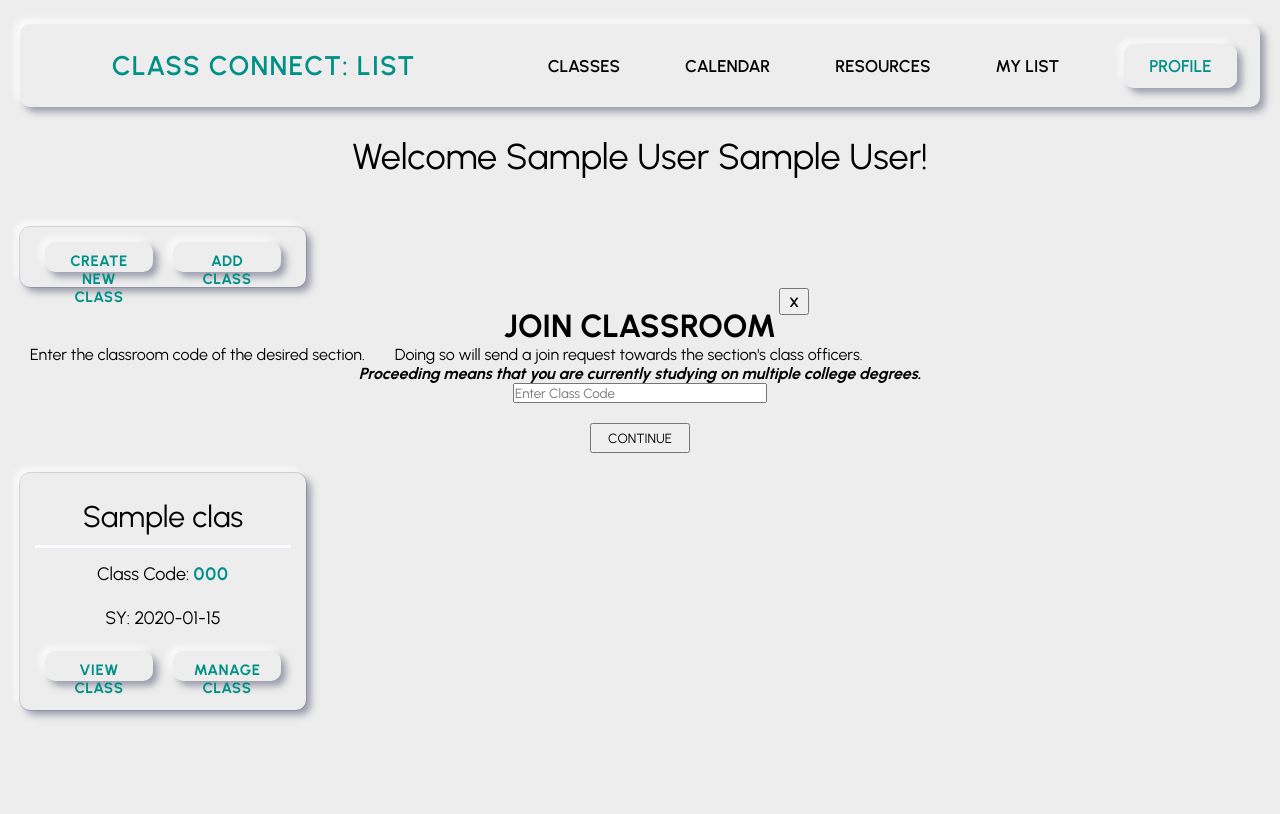
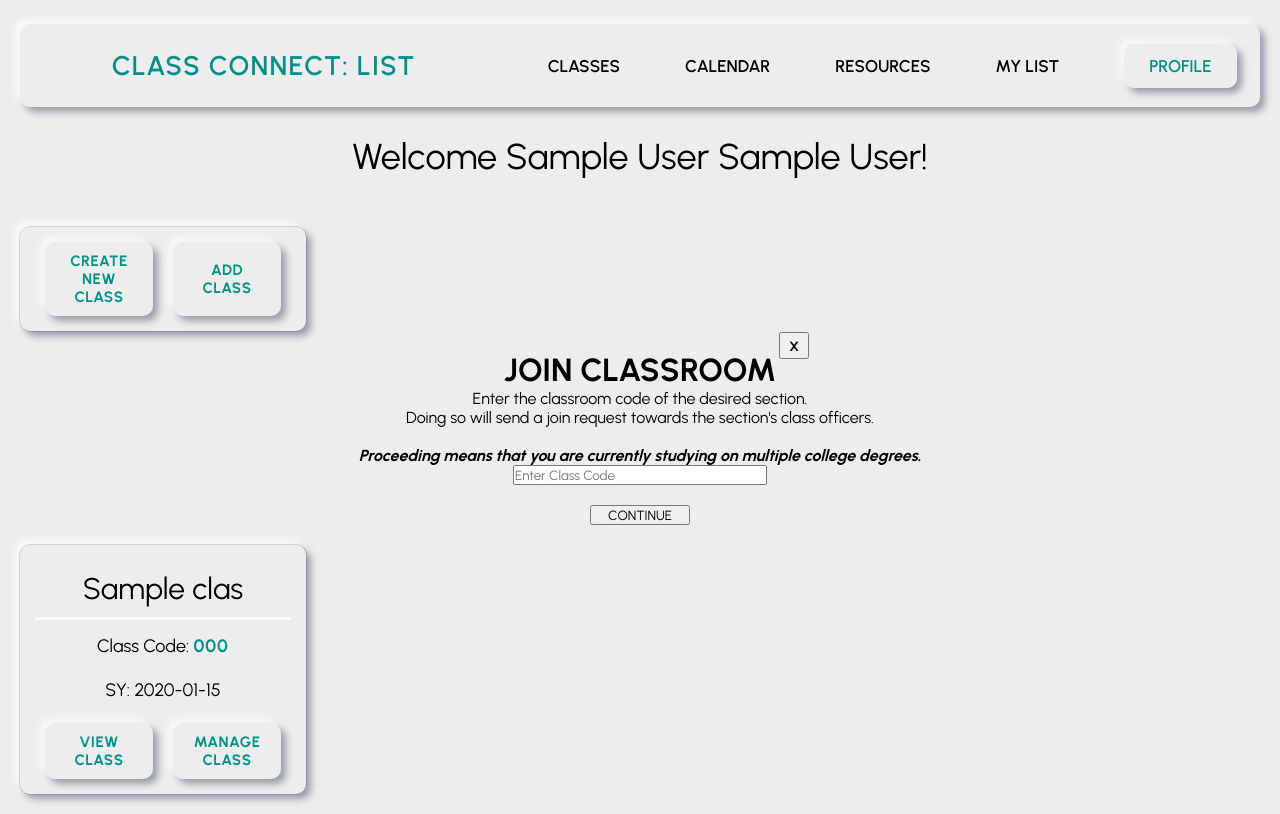
Before and after one commit to kinni-yya/Class-Connect-List, a PHP site: page /class/with-class.php in a window 1280 px wide. Before the commit the page ends 719 px from the top, so only its background shows below. Run offline with PHP 8.4, Linux system fonts and the light colour scheme; the visitor is signed in with stand-in values (Sample User, id 1); tables that the repository leaves empty hold one stand-in row (values such as "Sample post").

Commit message:
Design adjustments

```diff
--- a/css/sections.css
+++ b/css/sections.css
@@ -128,6 +128,7 @@
 }
 
 .para a{
+    background: #EDEDED;
     color: #009087;
     font-weight: bold;
     font-size: 21px;
@@ -135,6 +136,7 @@
     border-radius: 25px;
     box-shadow:  5px 5px 7px rgba(100, 104, 128, 0.6),
     -5px -5px 7px rgba(255, 255, 255, 0.7);
+
 }
 
 .join{
--- a/css/with-class.css
+++ b/css/with-class.css
@@ -12,7 +12,6 @@
 }
 button {
   width: 100px;
-  height: 30px;
 }
 #popup {
   display: none;
@@ -46,10 +45,6 @@
   width: 30px;
   height: 27px;
 }
-p1 {
-  float: left;
-  margin-left: 30px;
-}
 .cont {
   background-color: #e3f2fd;
   border-radius: 2px;
```
